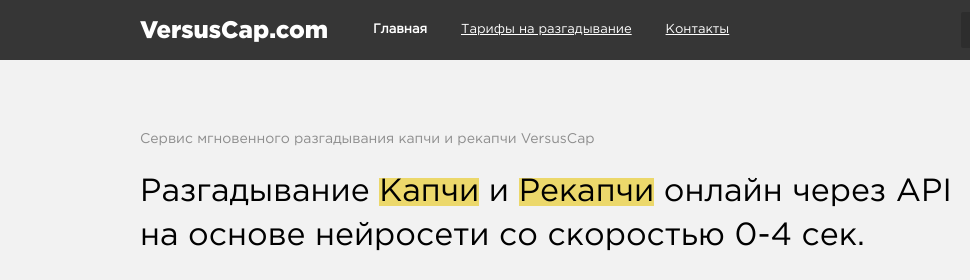
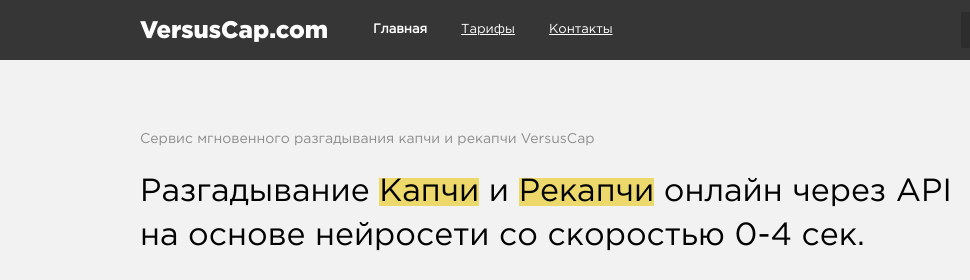
Before and after one commit to bondarvladislave/captcha, a plain HTML site: page index.html in a window 1280 px wide. Shown: the top 280 px of the page, 0-970 px from the left. Drawn offline with nearby package versions, Linux system fonts and the light colour scheme.

Commit message:
oshibochka

```diff
--- a/index.html
+++ b/index.html
@@ -30,7 +30,7 @@
 						</div>
 						<div class="nav">
 							<a href="#" class="active">Главная</a>
-							<a href="rates.html">Тарифы на разгадывание</a>
+							<a href="rates.html">Тарифы</a>
 							<a href="contacts.html">Контакты</a>
 						</div>
 					</div>
```
